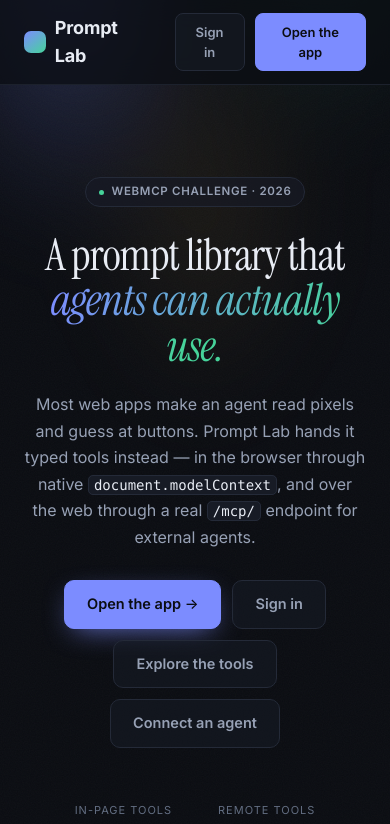
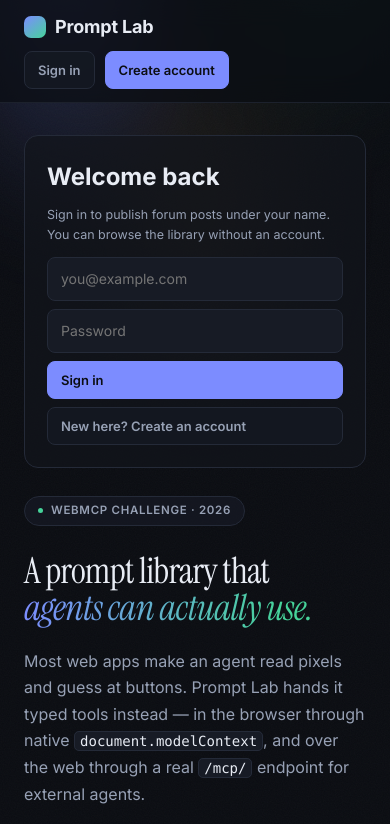
Before and after one commit to jasonyannn/prompt-lab, a React (Vite) app: page / in a window 390 px wide. Shown: the top 824 px of the page. Built offline with nearby package versions, Linux system fonts and the light colour scheme; no server answers.

Commit message:
Jason - Make Account Access Visible on Landing Page (UI)

```diff
--- a/src/components/Landing.tsx
+++ b/src/components/Landing.tsx
@@ -98,12 +98,15 @@ function Section({
 
 export function Landing({ webmcp, remoteMcp, onEnter }: Props) {
   const { user, checking, signIn, signUp, signOut } = useAuth();
+  const [authMode, setAuthMode] = useState<"signin" | "signup">("signin");
   const [email, setEmail] = useState("");
   const [password, setPassword] = useState("");
   const emailRef = useRef<HTMLInputElement>(null);
 
   /** Scroll to the card *and* focus the field, so one click is enough. */
-  function focusSignIn() {
+  function focusSignIn(mode: "signin" | "signup" = "signin") {
+    setAuthMode(mode);
+    setAuthState({ kind: "idle" });
     document.getElementById("signin")?.scrollIntoView({ behavior: "smooth", block: "center" });
     // Focus once the smooth scroll settles, or it fights the animation.
     window.setTimeout(() => emailRef.current?.focus(), 420);
@@ -146,7 +149,7 @@ export function Landing({ webmcp, remoteMcp, onEnter }: Props) {
       await signUp(address, password);
       setAuthState({
         kind: "sent",
-        text: `Account created for ${address}. You can now sign in with the same email and password.`,
+        text: `Check your email at ${address} to confirm your account, then sign in.`,
       });
       setPassword("");
     } catch (caught) {
@@ -226,17 +229,20 @@ export function Landing({ webmcp, remoteMcp, onEnter }: Props) {
                     ? `WebMCP Ready · ${webmcp.tools.length}`
                     : "MCP endpoint offline"}
             </span>
-            <button className="btn btn-quiet" onClick={focusSignIn}>
+            <button className="btn btn-quiet" onClick={() => focusSignIn()}>
               {user ? (user.email ?? "Account") : "Sign in"}
             </button>
-            <button className="btn btn-primary" onClick={onEnter}>
-              Open the app
-            </button>
+            {!user && (
+              <button className="btn btn-primary" onClick={() => focusSignIn("signup")}>
+                Create account
+              </button>
+            )}
           </div>
         </div>
       </header>
 
       <main className="lp-main">
+        <div className="lp-intro">
         {/* Hero ------------------------------------------------------- */}
         <Section className="hero">
           <span className="eyebrow">
@@ -258,18 +264,15 @@ export function Landing({ webmcp, remoteMcp, onEnter }: Props) {
           </p>
 
           <div className="hero-cta">
-            <button className="btn btn-primary btn-lg" onClick={onEnter}>
-              Open the app →
+            <button className="btn btn-primary btn-lg" onClick={user ? onEnter : () => focusSignIn("signup")}>
+              {user ? "Open the app →" : "Create account"}
             </button>
-            <button className="btn btn-lg btn-quiet" onClick={focusSignIn}>
+            <button className="btn btn-lg btn-quiet" onClick={() => focusSignIn()}>
               {user ? "Your account" : "Sign in"}
             </button>
-            <a className="btn btn-lg btn-quiet" href="#tools">
-              Explore the tools
-            </a>
-            <a className="btn btn-lg btn-quiet" href="#connect">
-              Connect an agent
-            </a>
+            <button className="btn btn-lg btn-quiet" onClick={onEnter}>
+              Browse without an account →
+            </button>
           </div>
 
           <dl className="stat-row">
@@ -289,7 +292,7 @@ export function Landing({ webmcp, remoteMcp, onEnter }: Props) {
         </Section>
 
         {/* Sign in --------------------------------------------------- */}
-        <Section className="signin-section">
+        <section className="signin-section" aria-label="Your account">
             <div className="signin-card" id="signin">
               {checking ? (
                 <p className="signin-note">Checking your session…</p>
@@ -311,18 +314,16 @@ export function Landing({ webmcp, remoteMcp, onEnter }: Props) {
                 </>
               ) : (
                 <>
-                  <strong>Sign in or create an account</strong>
+                  <h3 className="signin-title">{authMode === "signup" ? "Create your account" : "Welcome back"}</h3>
                   <p className="signin-note">
-                    Optional — everything in Prompt Lab works signed out, and you
-                    can post to the forum anonymously. Signing in just lets posts
-                    carry your name. This uses Supabase email/password auth instead
-                    of a reset-by-email magic link.
+                    Sign in to publish forum posts under your name. You can browse
+                    the library without an account.
                   </p>
                   <form
                     className="signin-row"
                     onSubmit={(event) => {
                         event.preventDefault();
-                        void submitSignIn();
+                        void (authMode === "signup" ? submitSignUp() : submitSignIn());
                     }}
                   >
                     <input
@@ -338,7 +339,7 @@ export function Landing({ webmcp, remoteMcp, onEnter }: Props) {
                     <input
                         className="input"
                         type="password"
-                        autoComplete="current-password"
+                        autoComplete={authMode === "signup" ? "new-password" : "current-password"}
                         aria-label="Password"
                         placeholder="Password"
                         value={password}
@@ -349,15 +350,17 @@ export function Landing({ webmcp, remoteMcp, onEnter }: Props) {
                         type="submit"
                         disabled={authState.kind === "sending"}
                     >
-                        {authState.kind === "sending" ? "Signing in…" : "Sign in"}
+                        {authState.kind === "sending"
+                          ? (authMode === "signup" ? "Creating account…" : "Signing in…")
+                          : (authMode === "signup" ? "Create account" : "Sign in")}
                     </button>
                     <button
                         className="btn btn-quiet"
                         type="button"
-                        onClick={() => void submitSignUp()}
+                        onClick={() => focusSignIn(authMode === "signup" ? "signin" : "signup")}
                         disabled={authState.kind === "sending"}
                     >
-                        Create account
+                        {authMode === "signup" ? "Already have an account? Sign in" : "New here? Create an account"}
                     </button>
                   </form>
                 </>
@@ -371,7 +374,8 @@ export function Landing({ webmcp, remoteMcp, onEnter }: Props) {
                 </p>
               )}
             </div>
-        </Section>
+        </section>
+        </div>
 
         {/* Remote MCP ------------------------------------------------ */}
         <Section className="remote-connect">
--- a/src/landing.css
+++ b/src/landing.css
@@ -713,6 +713,68 @@
   padding-top: 0;
 }
 
+.lp-intro {
+  display: grid;
+  grid-template-columns: minmax(0, 1.4fr) minmax(300px, 1fr);
+  align-items: center;
+  gap: 40px;
+  padding: 60px 0;
+}
+
+.lp-intro .hero {
+  padding: 0;
+  text-align: left;
+}
+
+.lp-intro .display {
+  font-size: clamp(36px, 4.5vw, 64px);
+}
+
+.lp-intro .hero-cta,
+.lp-intro .stat-row {
+  justify-content: flex-start;
+}
+
+.signin-title {
+  margin: 0;
+  font-size: 24px;
+}
+
+.lp-intro form.signin-row {
+  flex-direction: column;
+}
+
+.lp-intro .signin-note {
+  color: var(--text-dim);
+}
+
+@media (max-width: 900px) {
+  .lp-intro {
+    grid-template-columns: minmax(0, 1fr);
+    padding: 32px 0;
+    gap: 28px;
+  }
+
+  .lp-intro .signin-section {
+    order: -1;
+  }
+
+  .lp-nav-right .status {
+    display: none;
+  }
+}
+
+@media (max-width: 560px) {
+  .lp-nav-inner {
+    flex-wrap: wrap;
+    gap: 10px;
+  }
+
+  .lp-intro .signin-row .input {
+    min-width: 0;
+  }
+}
+
 /* Anchor jumps land below the sticky nav rather than under it. */
 .signin-card {
   display: grid;
```
